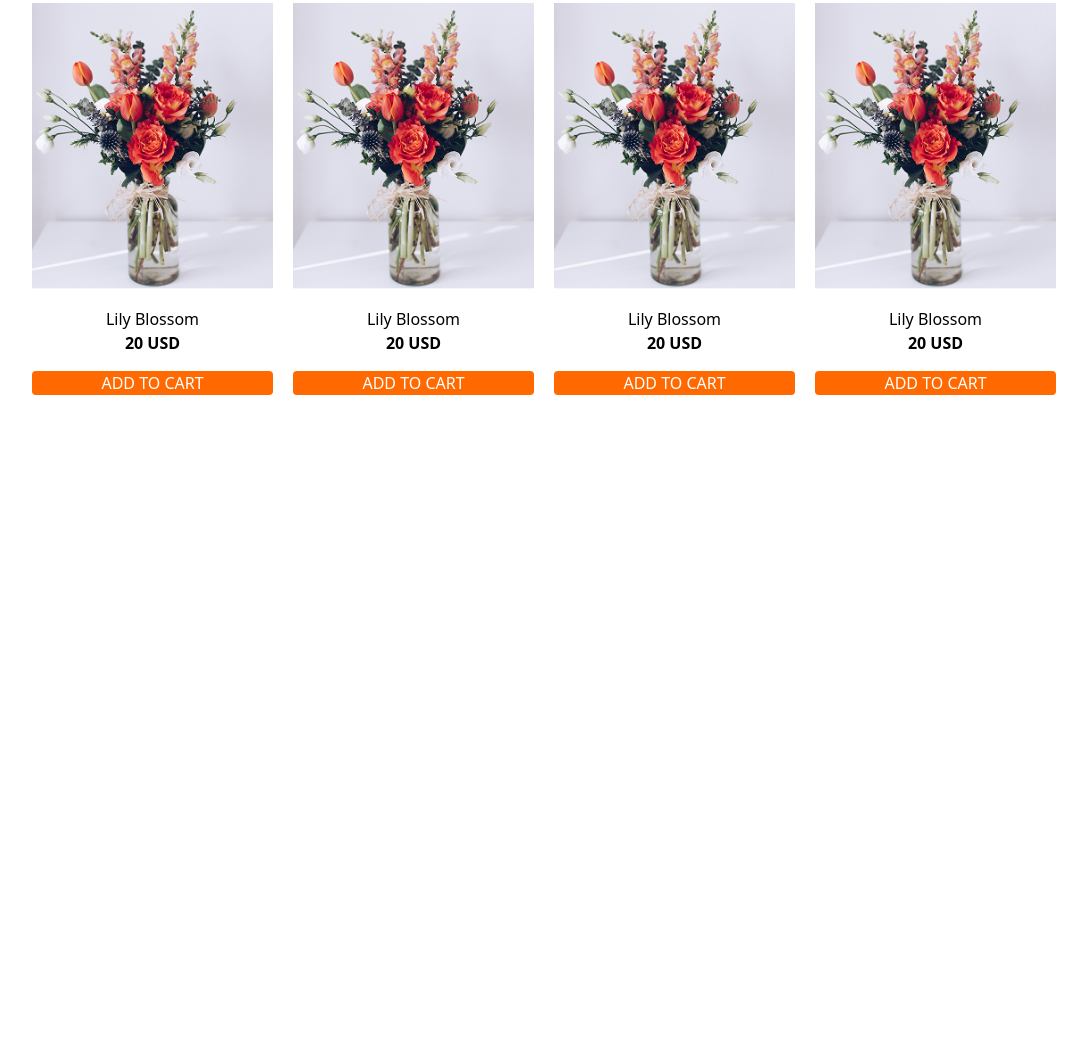
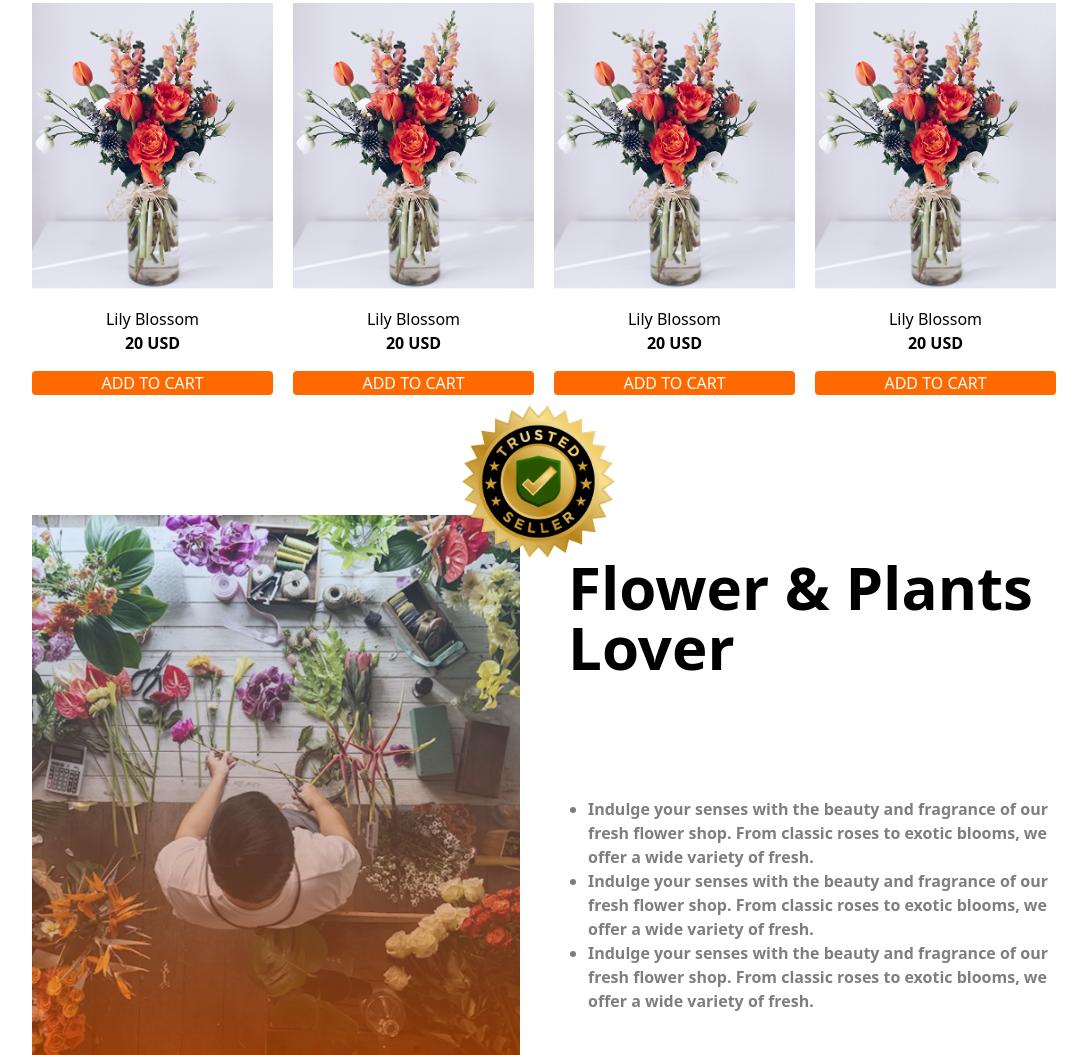
Before and after one commit to mashrafi-jaman/Assignment2, a plain HTML site: page index.html in a window 1280 px wide. Shown: the part 1066-2121 px from the top of the page, without its empty margins (96-1183 px from the left). Before the commit the page ends 1461 px from the top, so only its background shows below. Drawn offline with nearby package versions, Linux system fonts and the light colour scheme.

Commit message:
flower section and spin

```diff
--- a/index.html
+++ b/index.html
@@ -8,8 +8,8 @@
     <title>assignment-2</title>
 </head>
 
-<body >
-<!-- 1.nav ber section -->
+<body>
+    <!-- 1.nav ber section -->
 
     <nav class=" md:w-5xl md:m-auto flex items-center  justify-between px-5 ">
         <div>
@@ -29,7 +29,7 @@
         </div>
         </div>
     </nav>
-<!-- 2.banner Section -->
+    <!-- 2.banner Section -->
 
     <section class=" md:w-5xl md:mx-auto flex flex-col-reverse md:flex-row items-end ">
         <div class=" mt-3 mx-5">
@@ -41,7 +41,7 @@
         </div>
         <img class="md:w-6xl" src="images/hero-flower.png" alt="">
     </section>
-<!-- 3.Plants Section -->
+    <!-- 3.Plants Section -->
 
     <section class="md:w-5xl md:mx-auto mt-16 px-5 md:px-0 ">
         <div class="text-center">
@@ -53,11 +53,11 @@
                 From classic roses to exotic blooms, we offer a wide variety of fresh.
             </p>
         </div>
-<!-- cart -->
+        <!-- cart -->
         <div class="mt-18 grid md:grid-cols-4 grid-cols-2 gap-5 text-center  ">
 
             <div class="bg-white ">
-                <img src="images/sample-flower-image.png" alt=""  />
+                <img src="images/sample-flower-image.png" alt="" />
                 <div class="my-4">
                     <p>Lily Blossom</p>
                     <p class="font-bold text-1xl">20 USD</p>
@@ -65,7 +65,7 @@
                 <button class=" text-white bg-orange-500 w-full rounded  cursor-pointer "> ADD TO CART</button>
             </div>
             <div class="bg-white ">
-                <img src="images/sample-flower-image.png" alt=""  />
+                <img src="images/sample-flower-image.png" alt="" />
                 <div class="my-4">
                     <p>Lily Blossom</p>
                     <p class="font-bold text-1xl">20 USD</p>
@@ -73,7 +73,7 @@
                 <button class=" text-white bg-orange-500 w-full rounded  cursor-pointer "> ADD TO CART</button>
             </div>
             <div class="bg-white ">
-                <img src="images/sample-flower-image.png" alt=""  />
+                <img src="images/sample-flower-image.png" alt="" />
                 <div class="my-4">
                     <p>Lily Blossom</p>
                     <p class="font-bold text-1xl">20 USD</p>
@@ -81,7 +81,7 @@
                 <button class=" text-white bg-orange-500 w-full rounded  cursor-pointer "> ADD TO CART</button>
             </div>
             <div class="bg-white ">
-                <img src="images/sample-flower-image.png" alt=""  />
+                <img src="images/sample-flower-image.png" alt="" />
                 <div class="my-4">
                     <p>Lily Blossom</p>
                     <p class="font-bold text-1xl">20 USD</p>
@@ -89,7 +89,7 @@
                 <button class=" text-white bg-orange-500 w-full rounded  cursor-pointer "> ADD TO CART</button>
             </div>
             <div class="bg-white ">
-                <img src="images/sample-flower-image.png" alt=""  />
+                <img src="images/sample-flower-image.png" alt="" />
                 <div class="my-4">
                     <p>Lily Blossom</p>
                     <p class="font-bold text-1xl">20 USD</p>
@@ -97,7 +97,7 @@
                 <button class=" text-white bg-orange-500 w-full rounded  cursor-pointer "> ADD TO CART</button>
             </div>
             <div class="bg-white ">
-                <img src="images/sample-flower-image.png" alt=""  />
+                <img src="images/sample-flower-image.png" alt="" />
                 <div class="my-4">
                     <p>Lily Blossom</p>
                     <p class="font-bold text-1xl">20 USD</p>
@@ -105,7 +105,7 @@
                 <button class=" text-white bg-orange-500 w-full rounded  cursor-pointer "> ADD TO CART</button>
             </div>
             <div class="bg-white ">
-                <img src="images/sample-flower-image.png" alt=""  />
+                <img src="images/sample-flower-image.png" alt="" />
                 <div class="my-4">
                     <p>Lily Blossom</p>
                     <p class="font-bold text-1xl">20 USD</p>
@@ -113,7 +113,7 @@
                 <button class=" text-white bg-orange-500 w-full rounded  cursor-pointer "> ADD TO CART</button>
             </div>
             <div class="bg-white ">
-                <img src="images/sample-flower-image.png" alt=""  />
+                <img src="images/sample-flower-image.png" alt="" />
                 <div class="my-4">
                     <p>Lily Blossom</p>
                     <p class="font-bold text-1xl">20 USD</p>
@@ -123,6 +123,32 @@
 
         </div>
     </section>
+    <!-- Flower & Plants Lover Section -->
+    <section class="md:w-5xl md:mx-auto mt-20 md:mt-30  font-bold">
+        <div class=" gap-12 px-5 md:px-0  md:flex md:justify-between items-center  ">
+            <div class="md:w-1/2">
+                <img class="w-full" src="images/flower-store.png" alt="" />
+            </div>
+            <div class=" md:w-1/2 mt-5 md:mt-0">
+                <div>
+                    <h1 class=" md:text-6xl text-2xl  mb-10 md:mb-30 ">Flower & Plants <br />Lover</h1>
+                    <ul class=" pl-5 list-disc   opacity-50 ">
+                        <li>Indulge your senses with the beauty and fragrance of our fresh flower shop. From classic
+                            roses to exotic blooms, we offer a wide variety of fresh.</li>
+                        <li>Indulge your senses with the beauty and fragrance of our fresh flower shop. From classic
+                            roses to exotic blooms, we offer a wide variety of fresh.</li>
+                        <li>Indulge your senses with the beauty and fragrance of our fresh flower shop. From classic
+                            roses to exotic blooms, we offer a wide variety of fresh.</li>
+                    </ul>
+                </div>
+
+            </div>
+        </div>
+        <div class=" hidden md:block absolute w-1/6   ml-100 -mt-170 animate-spin duration-300 ">
+            <img src="images/trusted-badge.png" alt="trusted-badge ">
+        </div>
+    </section>
+
 </body>
 
 </html>
```
